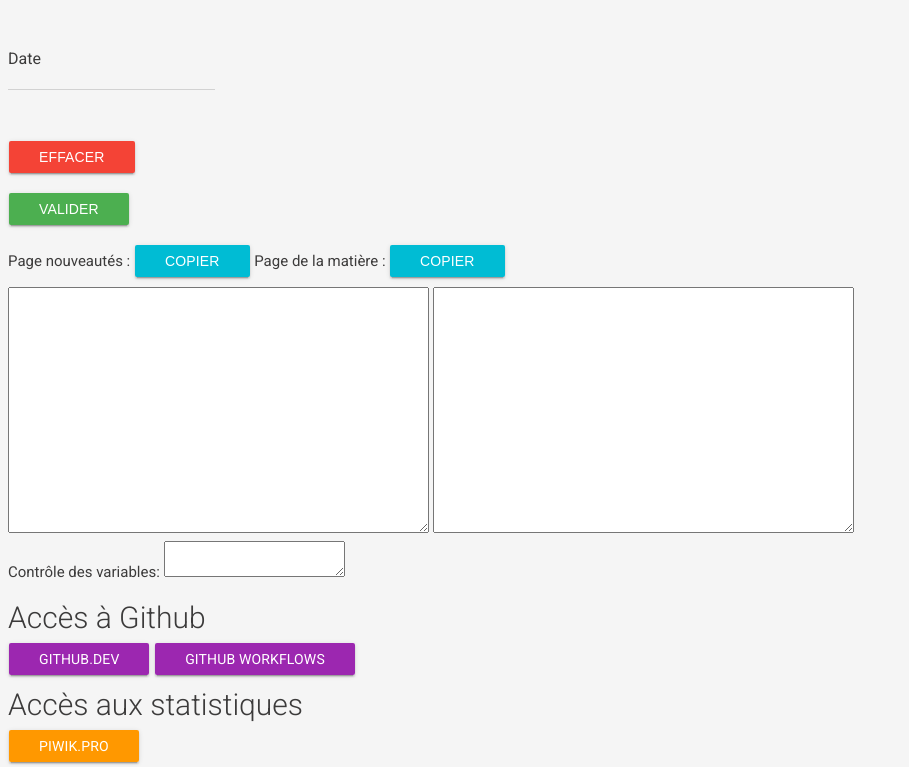
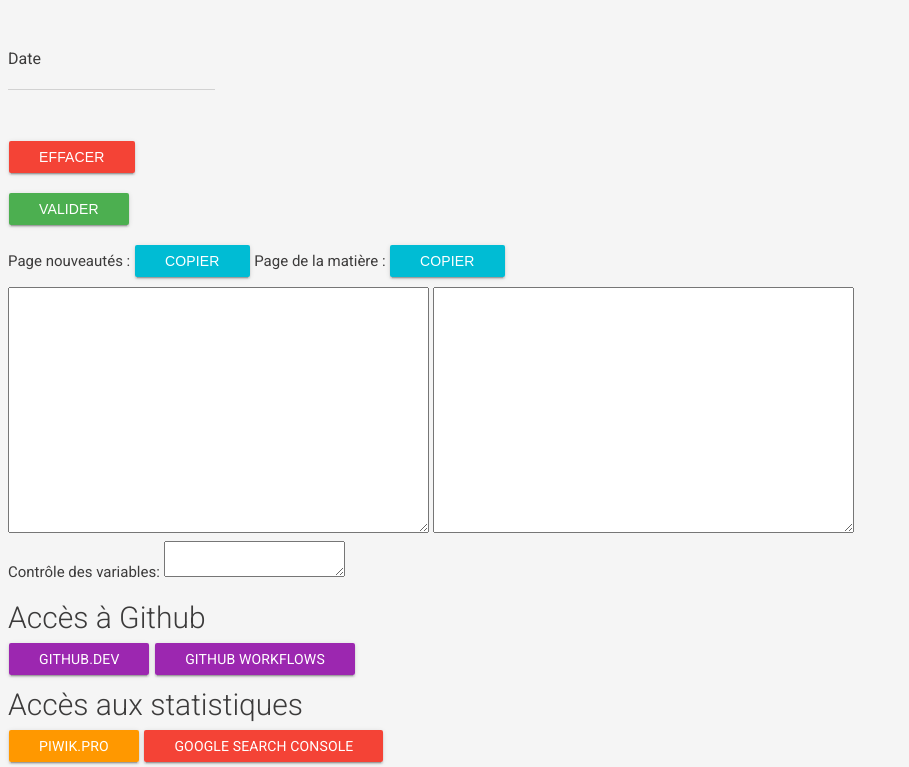
Before and after one commit to paulhenry46/paulhenry46.github.io, a plain HTML site: page admin.html in a window 1280 px wide. Shown: the part 456-1223 px from the top of the page, without its empty margins (0-909 px from the left). Drawn offline with Linux system fonts and the light colour scheme.

Commit message:
maj page admin

```diff
--- a/admin.html
+++ b/admin.html
@@ -49,7 +49,7 @@ Contrôle des variables: <textarea id="sampleText"></textarea><br>
 <h2>Accès à Github</h2>
 <a href="https://github.dev/paulhenry46/paulhenry46.github.io" class="btn btn-raised btn-royal">Github.Dev</a> <a href="https://github.com/paulhenry46/paulhenry46.github.io/actions" class="btn btn-raised btn-royal">Github Workflows</a>
 <h2>Accès aux statistiques</h2>
-<a href="https://paulhenry.piwik.pro/" class="btn btn-raised btn-warning">Piwik.pro</a>
+<a href="https://paulhenry.piwik.pro/" class="btn btn-raised btn-warning">Piwik.pro</a> <a href="https://search.google.com" class="btn btn-raised btn-danger">Google Search Console</a>
 <script>
       async function copierTexte(texte)
       {
```
